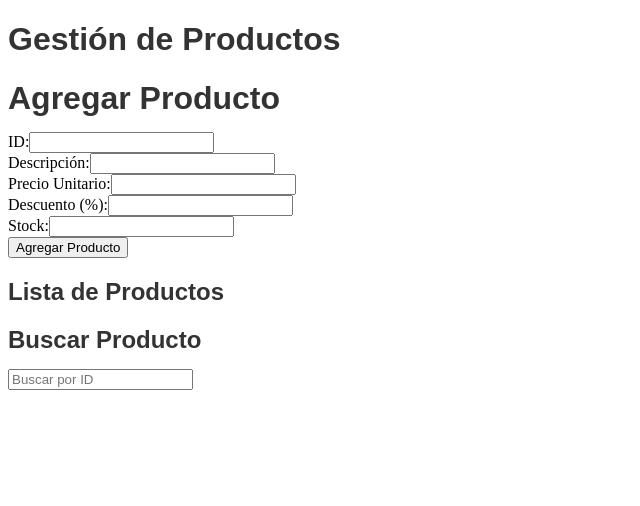
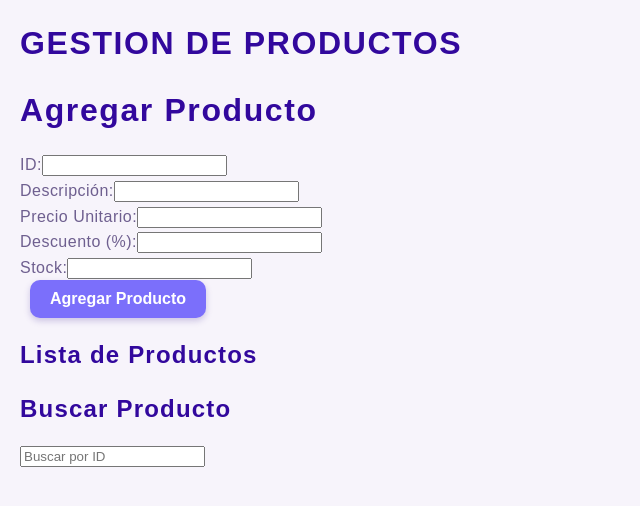
Before and after one commit to sonia-gareca/tp04PV2025Grupo25, a React (Vite) app: page / in a window 1280 px wide. Shown: the top 506 px of the page, without its empty margins (0-640 px from the left). Built offline with nearby package versions, Linux system fonts and the light colour scheme.

Commit message:
se agregaron estilos y la variable booleana para eliminar. por Gareca

```diff
--- a/src/assets/componentes/App.jsx
+++ b/src/assets/componentes/App.jsx
@@ -1,9 +1,10 @@
 import EditarProducto from './EditarProducto.jsx';
+import  '../css/styles.css';
 
 export default function App() {
   return (
     <div>
-      <h1>Gestión de Productos</h1>
+      <h1>GESTION DE PRODUCTOS</h1>
       <EditarProducto />
     </div>
   );
--- a/src/assets/componentes/FormularioProducto.jsx
+++ b/src/assets/componentes/FormularioProducto.jsx
@@ -8,6 +8,7 @@ const FormularioProducto = ({ productos, setProductos, onEditar }) => {
     precioUnitario: "",
     descuento: "",
     stock: "",
+    eliminado: false, // NUEVO CAMPO BOOLEANO
   });
 const [searchTerm, setSearchTerm] = useState(""); // Estado para la BUSQUEDA
   const calcularPrecioConDescuento = () => {
@@ -32,6 +33,7 @@ const [searchTerm, setSearchTerm] = useState(""); // Estado para la BUSQUEDA
    const newProduct = {
       ...producto,
       precioConDescuento: calcularPrecioConDescuento(),
+      eliminado: false, // asegurás que el producto no esté "eliminado"
     };
     setProductos([...productos, newProduct]);
     setProducto({
@@ -124,7 +126,7 @@ const [searchTerm, setSearchTerm] = useState(""); // Estado para la BUSQUEDA
             onChange={handleChange}
           />
         </div>
-        <button type="submit">Agregar Producto</button>
+        <button  className="btn_agregar" type="submit">Agregar Producto</button>
       </form>
 
       <h2>Lista de Productos</h2>
--- a/src/assets/css/styles.css
+++ b/src/assets/css/styles.css
@@ -1,4 +1,4 @@
-.btn_eliminar{
+/*.btn_eiminar{
     background-color: #ff4d4d;
     color: whitesmoke;
     border: none;
@@ -8,6 +8,7 @@
     margin-left: 10px;
     font-size: 0.9em;
 }
+
 .btn_eliminar:hover {
     background-color: #e60000;
 }
@@ -80,7 +81,6 @@ a:hover {
 .input-text,
 .input-number,
 .input-disabled {
-    width: 100%;
     padding: 8px;
     border: 1px solid #ccc;
     border-radius: 4px;
@@ -116,4 +116,112 @@ a:hover {
 }
 .btn-cancelar:hover {
     background-color: #c82333;
+}*/
+
+body {
+  font-family: 'Poppins', sans-serif;
+  background-color: #f7f4fb; /* Muy suave lila claro */
+  color: #19033e; /* Lila oscuro para texto */
+  margin: 0;
+  padding: 0 20px 40px;
 }
+
+.container {
+  max-width: 1200px;
+  margin: 0 auto;
+  padding: 30px 20px;
+}
+
+h1, h2, h3, h4, h5, h6 {
+  color: #32089d; /* Lila medio */
+  margin-bottom: 20px;
+  line-height: 1.4;
+  letter-spacing: 0.05em;
+}
+p, span, label {
+  color: #6e5f8f; /* Lila grisáceo */
+  line-height: 1.6;
+  font-size: 1em;
+  letter-spacing: 0.03em;
+}
+.input-text,
+.input-number,
+.input-disabled
+.input-disabled
+.form-group{
+  padding: 10px 5px;
+  font-size: 1em;
+  border-radius: 6px;
+  border: 1px solid #b9a8d8; /* lila claro */
+  transition: border-color 0.3s ease, box-shadow 0.3s ease;
+  background-color: #faf8ff; /* fondo muy suave */
+  color: #4b3b67;
+}
+
+.btn,.btn_agregar, .btn_eiminar, .btn_guardar, .btn_cancelar, .btn_editar {
+  border-radius: 10px;       /* Bordes redondeados */
+  padding: 10px 20px;        /* Más espacio interno */
+  font-size: 1em;          /* Letra un poco más grande */
+  cursor: pointer;
+  border: none;
+  transition: background-color 0.3s ease, box-shadow 0.3s ease;
+  box-shadow: 0 3px 6px rgba(105, 87, 175, 0.3);
+  margin-left: 10px;         /* Espacio entre botones */
+  color: white;
+  font-weight: 600;
+}
+
+.btn_eiminar, .btn_editar {
+  background-color: #a362ff;
+}
+.btn_eiminar:hover {
+  background-color: #7b32ff;
+  box-shadow: 0 5px 12px rgba(123, 50, 255, 0.6);
+}
+.btn_editar:hover {
+  background-color: #5b2dff;
+  box-shadow: 0 5px 12px rgba(91, 45, 255, 0.6);
+}
+.form-actions {
+     border-radius: 10px;
+  padding: 10px 20px;
+  font-size: 1em;
+  cursor: pointer;
+  border: none;
+  transition: background-color 0.3s ease, box-shadow 0.3s ease;
+  box-shadow: 0 3px 6px rgba(105, 87, 175, 0.3);
+  color: white;
+  font-weight: 600;
+}
+
+/* Botón guardar - tonos lilas verdosos */
+.btn_guardar {
+  background-color: #7b6ffb;
+}
+.btn_guardar:hover {
+  background-color: #544dff;
+  box-shadow: 0 5px 12px rgba(84, 77, 255, 0.6);
+}
+.btn_agregar{
+  background-color: #7b6ffb;
+}
+.btn_agregar:hover {
+  background-color: #544dff;
+  box-shadow: 0 5px 12px rgba(84, 77, 255, 0.6);
+}
+.btn-cancelar {
+    background-color: #544dff;
+}
+
+.btn-cancelar:hover {
+    background-color: #544dff ;
+    box-shadow: 0 5px 12px rgba(91, 45, 255, 0.6);
+}
+.btn-guardar {
+    background-color: #544dff;
+    box-shadow: 0 5px 12px rgba(84, 77, 255, 0.6);
+}
+.btn-guardar:hover {
+   background-color: #544dff;
+    box-shadow: 0 5px 12px rgba(91, 45, 255, 0.6);
+}
```
